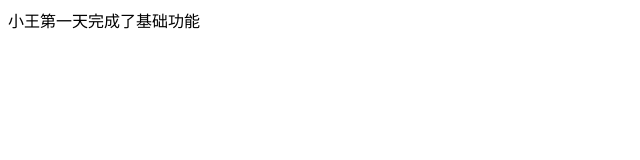
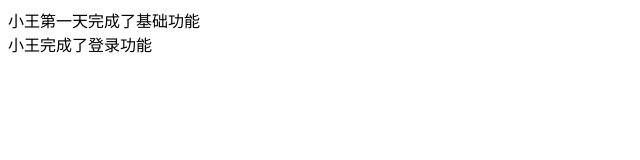
Before and after one commit to ShibaInuOfMars/egithub, a plain HTML site: page index.html in a window 1280 px wide. Shown: the whole page, without its empty margins (0-640 px from the left). Drawn offline with Linux system fonts and the light colour scheme.

Commit message:
小王完成的登录功能

```diff
--- a/index.html
+++ b/index.html
@@ -6,5 +6,6 @@
 </head>
 <body>
 <div>小王第一天完成了基础功能</div>
+<div>小王完成了登录功能</div>
 </body>
 </html>
```
